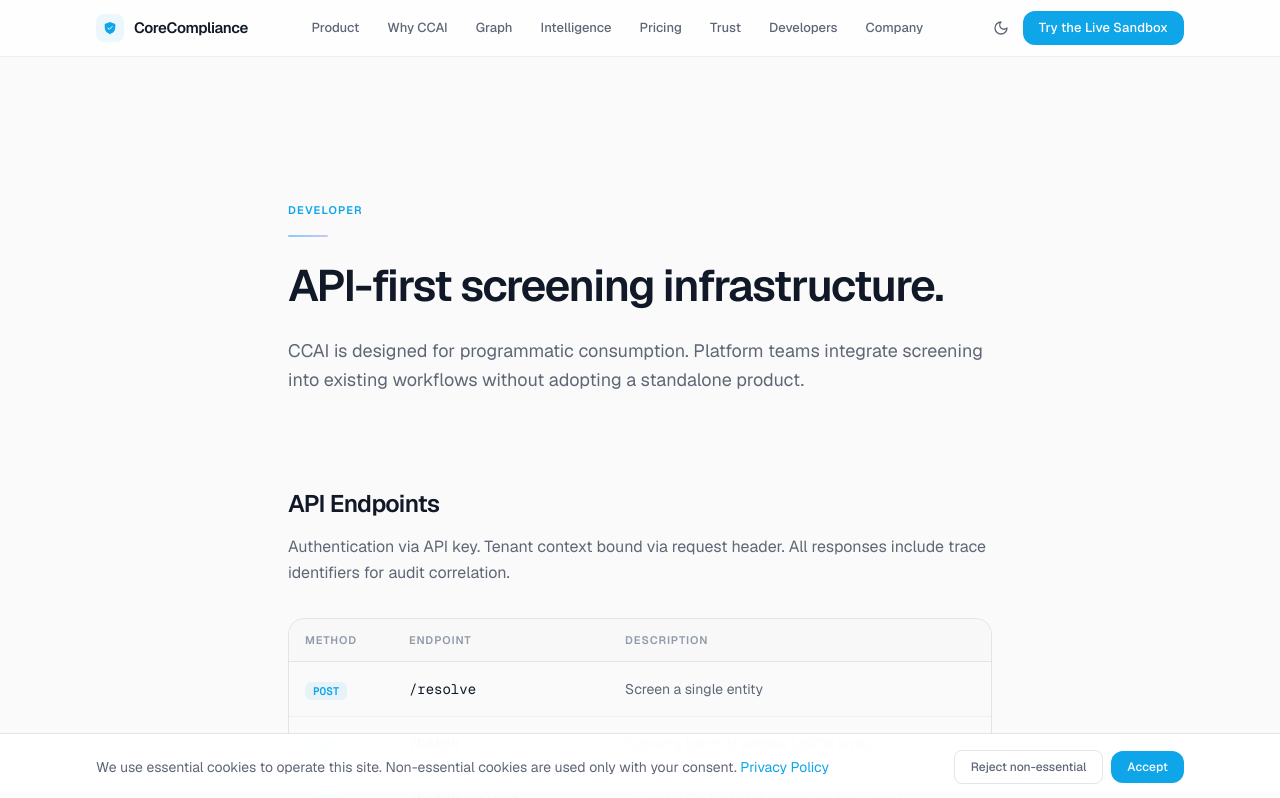
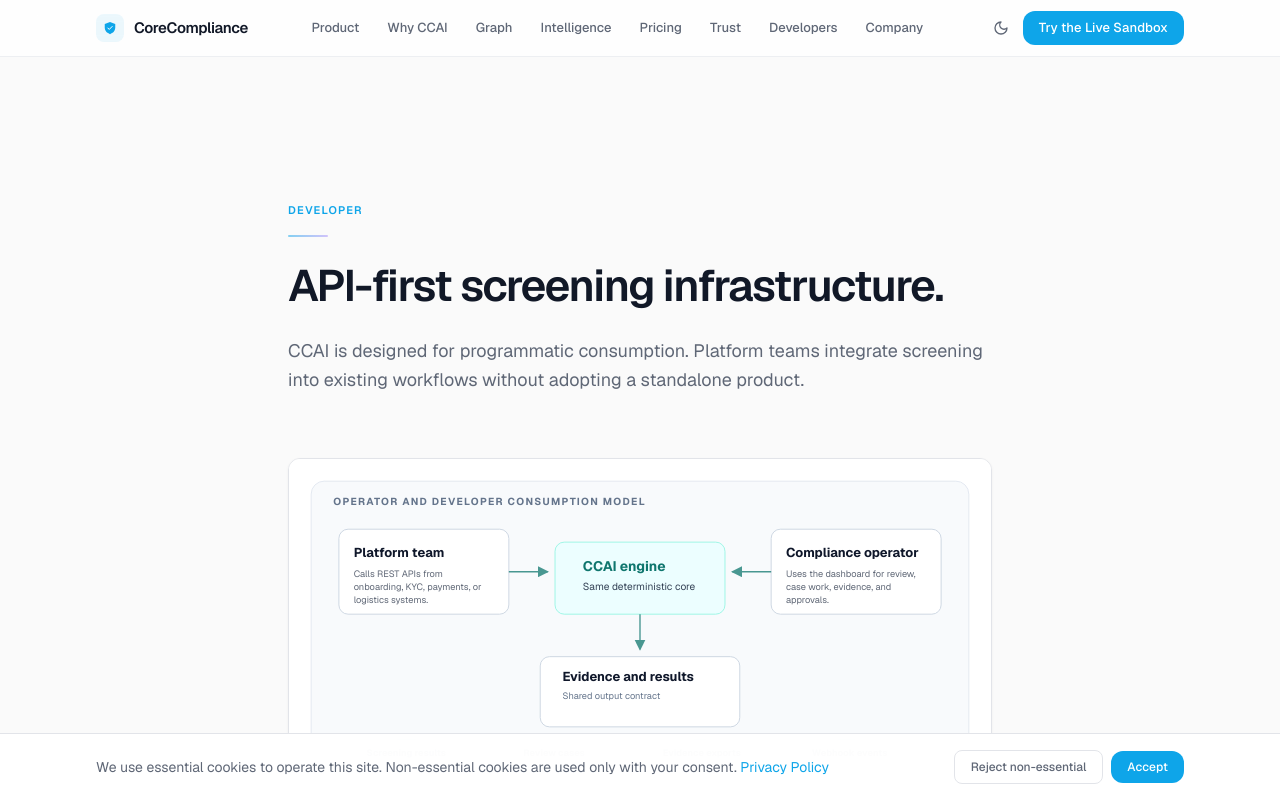
Before and after one commit to Alex2026-ai/ccai-marketing, a Next.js app: page /developer in a window 1280 px wide. Shown: the top 798 px of the page. Built offline with nearby package versions, Linux system fonts and the light colour scheme.

Commit message:
Add consumption model marketing diagram
Add consumption model marketing diagram

- Add reusable consumption model SVG component
- Place it on architecture and developer pages
- Mark the asset complete in the marketing build plan

```diff
--- a/src/app/architecture/page.tsx
+++ b/src/app/architecture/page.tsx
@@ -2,6 +2,7 @@
 import { AnimateOnScroll } from "@/components/animate-on-scroll"
 import { ContinueReading } from "@/components/continue-reading"
 import { ArchitectureOverviewDiagram } from "@/components/marketing/architecture-overview-diagram"
+import { ConsumptionModelDiagram } from "@/components/marketing/consumption-model-diagram"
 
 export const metadata: Metadata = {
   title: "Architecture — CoreCompliance AI",
@@ -132,6 +133,9 @@
           <p className="mt-4 text-base leading-relaxed text-muted">
             The API is the primary integration surface. The dashboard is the operational interface. Both consume the same underlying engine.
           </p>
+          <div className="mt-8">
+            <ConsumptionModelDiagram />
+          </div>
         </div>
       </AnimateOnScroll>
 
--- a/src/app/developer/page.tsx
+++ b/src/app/developer/page.tsx
@@ -3,6 +3,7 @@
 import { ArrowRight } from "lucide-react"
 import { AnimateOnScroll } from "@/components/animate-on-scroll"
 import { ContinueReading } from "@/components/continue-reading"
+import { ConsumptionModelDiagram } from "@/components/marketing/consumption-model-diagram"
 
 export const metadata: Metadata = {
   title: "Developer — CoreCompliance AI",
@@ -40,6 +41,10 @@
           screening into existing workflows without adopting a standalone product.
         </p>
       </div>
+
+      <AnimateOnScroll className="mt-16">
+        <ConsumptionModelDiagram />
+      </AnimateOnScroll>
 
       <AnimateOnScroll className="mt-24">
         <h2 className="text-2xl font-semibold tracking-tight">API Endpoints</h2>
--- /dev/null
+++ b/src/components/marketing/consumption-model-diagram.tsx
@@ -0,0 +1,80 @@
+const surfaces = [
+  { title: "Platform team", detail: "Calls REST APIs from onboarding, KYC, payments, or logistics systems.", x: 54, y: 76 },
+  { title: "Compliance operator", detail: "Uses the dashboard for review, case work, evidence, and approvals.", x: 522, y: 76 },
+]
+
+const outputs = [
+  "Screening results",
+  "Review cases",
+  "Evidence exports",
+  "Webhook events",
+]
+
+export function ConsumptionModelDiagram() {
+  return (
+    <figure className="overflow-hidden rounded-xl border border-border bg-surface shadow-soft">
+      <svg
+        role="img"
+        aria-labelledby="consumption-model-title consumption-model-desc"
+        viewBox="0 0 760 360"
+        className="h-auto w-full"
+      >
+        <title id="consumption-model-title">Operator and developer consumption model</title>
+        <desc id="consumption-model-desc">
+          Developers consume CCAI through APIs, operators consume it through the dashboard, and both
+          surfaces use the same screening engine and evidence output.
+        </desc>
+        <defs>
+          <marker id="consumption-arrow" markerWidth="8" markerHeight="8" refX="7" refY="4" orient="auto">
+            <path d="M0,0 L8,4 L0,8 Z" fill="#0f766e" />
+          </marker>
+        </defs>
+
+        <rect width="760" height="360" fill="#ffffff" />
+        <rect x="24" y="24" width="712" height="312" rx="14" fill="#f8fafc" stroke="#e2e8f0" />
+        <text x="48" y="50" fill="#64748b" fontSize="11" fontWeight="700" letterSpacing="1.4">
+          OPERATOR AND DEVELOPER CONSUMPTION MODEL
+        </text>
+
+        {surfaces.map((surface) => (
+          <g key={surface.title}>
+            <rect x={surface.x} y={surface.y} width="184" height="92" rx="10" fill="#ffffff" stroke="#cbd5e1" />
+            <text x={surface.x + 16} y={surface.y + 30} fill="#0f172a" fontSize="14" fontWeight="700">
+              {surface.title}
+            </text>
+            <foreignObject x={surface.x + 16} y={surface.y + 42} width="150" height="42">
+              <p className="text-[10px] leading-snug text-muted">{surface.detail}</p>
+            </foreignObject>
+          </g>
+        ))}
+
+        <g>
+          <rect x="288" y="90" width="184" height="78" rx="10" fill="#ecfeff" stroke="#99f6e4" />
+          <text x="318" y="121" fill="#0f766e" fontSize="15" fontWeight="700">CCAI engine</text>
+          <text x="318" y="142" fill="#334155" fontSize="11">Same deterministic core</text>
+        </g>
+
+        <rect x="272" y="214" width="216" height="76" rx="10" fill="#ffffff" stroke="#cbd5e1" />
+        <text x="296" y="240" fill="#0f172a" fontSize="14" fontWeight="700">Evidence and results</text>
+        <text x="296" y="260" fill="#64748b" fontSize="10">Shared output contract</text>
+
+        <path d="M 238 122 L 280 122" fill="none" stroke="#0f766e" strokeWidth="1.5" markerEnd="url(#consumption-arrow)" opacity="0.75" />
+        <path d="M 522 122 L 480 122" fill="none" stroke="#0f766e" strokeWidth="1.5" markerEnd="url(#consumption-arrow)" opacity="0.75" />
+        <path d="M 380 168 L 380 206" fill="none" stroke="#0f766e" strokeWidth="1.5" markerEnd="url(#consumption-arrow)" opacity="0.75" />
+
+        {outputs.map((output, index) => (
+          <g key={output}>
+            <rect x={64 + index * 160} y="304" width="126" height="28" rx="6" fill="#ffffff" stroke="#e2e8f0" />
+            <text x={127 + index * 160} y="322" textAnchor="middle" fill="#334155" fontSize="10" fontWeight="700">
+              {output}
+            </text>
+          </g>
+        ))}
+      </svg>
+      <figcaption className="border-t border-border-light px-4 py-3 text-[11px] leading-relaxed text-muted">
+        CCAI is consumed as infrastructure: APIs for product systems, dashboard surfaces for operators,
+        and one evidence contract underneath both.
+      </figcaption>
+    </figure>
+  )
+}
```
Also changed, not shown: 1 other file (tests, documents, lock files or other folders).
